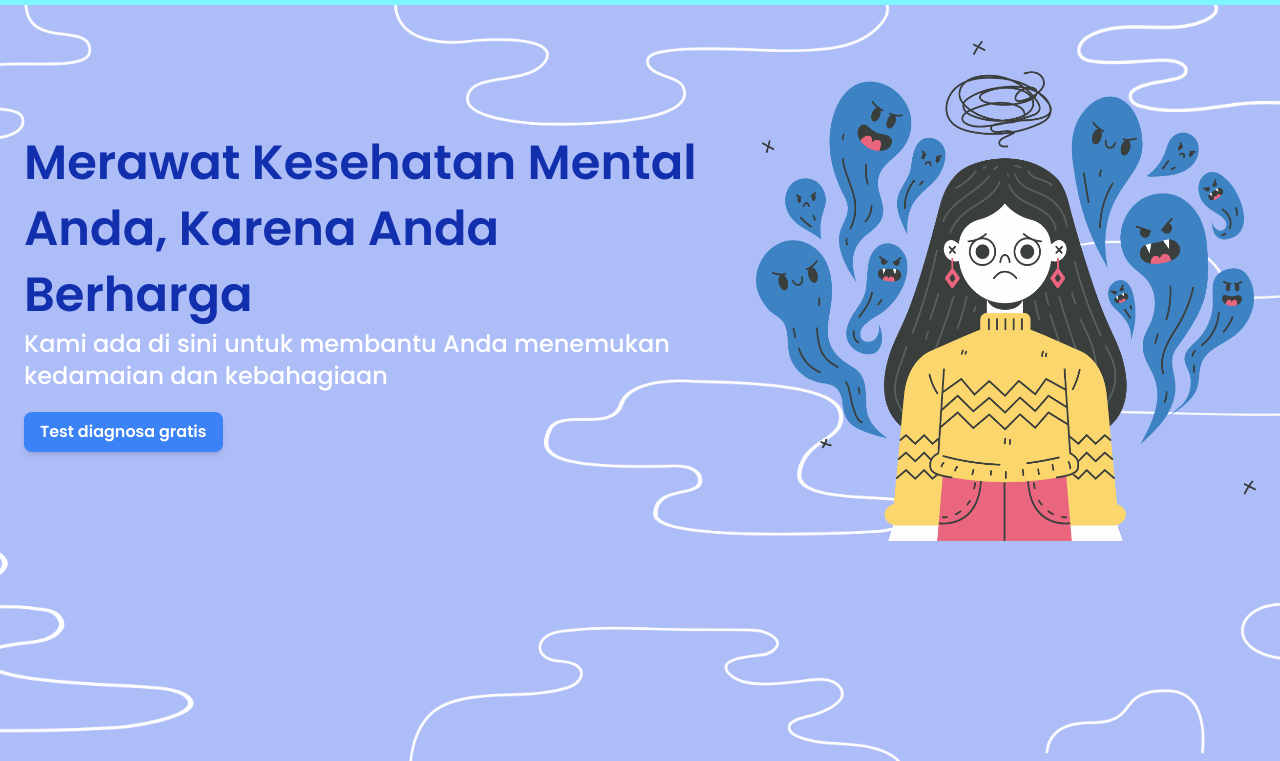
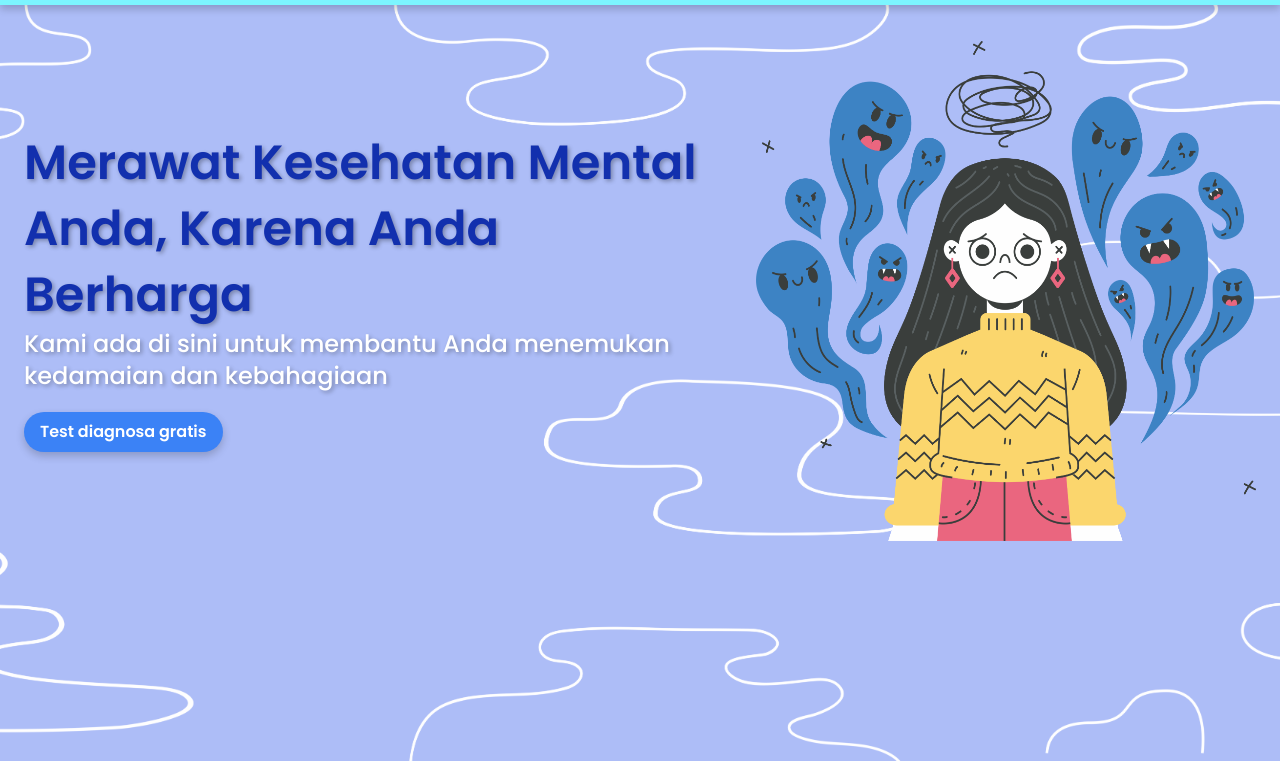
Before and after one commit to MuhPrayoga/UiUx-FrontEnd-Project, a plain HTML site: page index.html in a window 1280 px wide. Shown: the part 39-800 px from the top of the page. Drawn offline with nearby package versions, Linux system fonts and the light colour scheme.

Commit message:
update index

```diff
--- a/index.html
+++ b/index.html
@@ -77,7 +77,7 @@
 </head>
 
 <body class="bg-lightBlue">
-    <nav class="fixed w-full bg-lightGreen text-darkBlue z-50">
+    <nav class="fixed w-full bg-lightGreen text-darkBlue z-50 shadow-[0_4px_8px_rgba(0,0,0,0.2)]">
         <div class="px-6 py-2 flex justify-between">
             <div class="font-serif text-xl font-bold">MIND CARE</div>
             <div class="flex">
@@ -96,8 +96,9 @@
         <div class="w-full h-14"></div>
         <section class="flex p-6 justify-between items-center">
             <div class="text-white py-7">
-                <div class=" w-700 ">
-                    <h3 class=" text-5xl font-semibold leading-snug text-darkBlue">Merawat Kesehatan Mental Anda, Karena
+                <div class=" w-700 [text-shadow:_2px_2px_4px_rgba(0,0,0,0.3)]">
+                    <h3 class=" text-5xl font-semibold leading-snug text-darkBlue ">
+                        Merawat Kesehatan Mental Anda, Karena
                         Anda Berharga
                     </h3>
                     <p class="text-2xl font-medium">Kami ada di sini untuk membantu Anda menemukan kedamaian dan
@@ -105,7 +106,7 @@
                 </div>
                 <div class="mt-5 rounded">
                     <button
-                        class="px-4 py-2 bg-blue-500 text-white font-semibold rounded-lg shadow-md hover:bg-blue-600 focus:outline-none focus:ring-2 focus:ring-blue-400 focus:ring-opacity-75">
+                        class="px-4 py-2 bg-blue-500 text-white font-semibold rounded-3xl shadow-[0_4px_8px_rgba(0,0,0,0.2)] hover:bg-blue-600 focus:outline-none focus:ring-2 focus:ring-blue-400 focus:ring-opacity-75">
                         Test diagnosa gratis
                     </button>
                 </div>
```
